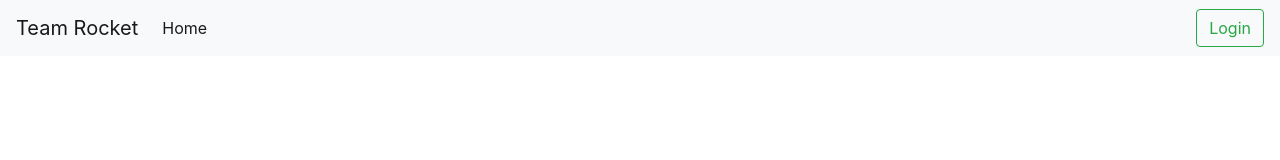
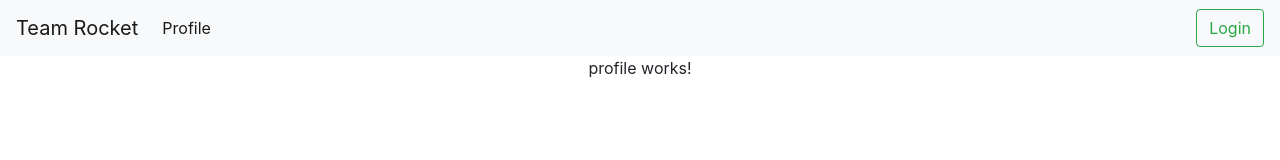
Before and after one commit to nickdstubbs/Team-Rocket, an Angular app in the folder team-rocket-frontend/: page /profile in a window 1280 px wide. Before the commit this address led to /. Shown: the top 160 px of the page. Built offline with nearby package versions, Linux system fonts and the light colour scheme.

Commit message:
Some more work on the nav bar

```diff
--- a/team-rocket-frontend/src/app/app.component.html
+++ b/team-rocket-frontend/src/app/app.component.html
@@ -1,5 +1,22 @@
 <!--The content below is only a placeholder and can be replaced.-->
 <div style="text-align:center">
-  <app-nav></app-nav>
+  <nav class="navbar navbar-expand-lg navbar-light bg-light">
+    <a class="navbar-brand" routerLink="/">{{title}}</a>
+    <button class="navbar-toggler" type="button" data-toggle="collapse" data-target="#navbarSupportedContent" aria-controls="navbarSupportedContent"
+      aria-expanded="false" aria-label="Toggle navigation">
+      <span class="navbar-toggler-icon"></span>
+    </button>
+
+    <div class="collapse navbar-collapse" id="navbarSupportedContent">
+      <ul class="navbar-nav mr-auto">
+        <li class="nav-item active">
+          <a class="nav-link" routerLink="/profile">Profile</a>
+        </li>
+      </ul>
+      <form class="form-inline my-2 my-lg-0">
+        <button class="btn btn-outline-success my-2 my-sm-0" type="submit">Login</button>
+      </form>
+    </div>
+  </nav>
   <router-outlet></router-outlet>
 </div>
--- a/team-rocket-frontend/src/app/app.module.ts
+++ b/team-rocket-frontend/src/app/app.module.ts
@@ -3,14 +3,14 @@ import { NgModule } from '@angular/core';
 import { RoutingModule } from  './routing/routing.module';
 
 import { AppComponent } from './app.component';
-import { NavComponent } from './components/nav/nav.component';
 import { HomeComponent } from './components/home/home.component';
+import { ProfileComponent } from './components/profile/profile.component';
 
 @NgModule({
   declarations: [
     AppComponent,
-    NavComponent,
-    HomeComponent
+    HomeComponent,
+    ProfileComponent
   ],
   imports: [
     BrowserModule,
--- a/team-rocket-frontend/src/app/components/nav/nav.component.html
+++ /dev/null
@@ -1,17 +0,0 @@
-<nav class="navbar navbar-expand-lg navbar-light bg-light">
-    <a class="navbar-brand" routerLink="/home">{{title}}</a>
-    <button class="navbar-toggler" type="button" data-toggle="collapse" data-target="#navbarSupportedContent" aria-controls="navbarSupportedContent" aria-expanded="false" aria-label="Toggle navigation">
-      <span class="navbar-toggler-icon"></span>
-    </button>
-
-    <div class="collapse navbar-collapse" id="navbarSupportedContent">
-      <ul class="navbar-nav mr-auto">
-        <li class="nav-item active">
-          <a class="nav-link" routerLink="/home">Home <span class="sr-only">(current)</span></a>
-        </li>
-      </ul>
-      <form class="form-inline my-2 my-lg-0">
-        <button class="btn btn-outline-success my-2 my-sm-0" type="submit">Login</button>
-      </form>
-    </div>
-  </nav>
--- a/team-rocket-frontend/src/app/components/nav/nav.component.ts
+++ /dev/null
@@ -1,16 +0,0 @@
-import { Component, OnInit } from '@angular/core';
-
-@Component({
-  selector: 'app-nav',
-  templateUrl: './nav.component.html',
-  styleUrls: ['./nav.component.css']
-})
-export class NavComponent implements OnInit {
-  title = 'Team Rocket';
-
-  constructor() { }
-
-  ngOnInit() {
-  }
-
-}
--- /dev/null
+++ b/team-rocket-frontend/src/app/components/profile/profile.component.html
@@ -0,0 +1,3 @@
+<p>
+  profile works!
+</p>
--- /dev/null
+++ b/team-rocket-frontend/src/app/components/profile/profile.component.ts
@@ -0,0 +1,15 @@
+import { Component, OnInit } from '@angular/core';
+
+@Component({
+  selector: 'app-profile',
+  templateUrl: './profile.component.html',
+  styleUrls: ['./profile.component.css']
+})
+export class ProfileComponent implements OnInit {
+
+  constructor() { }
+
+  ngOnInit() {
+  }
+
+}
--- a/team-rocket-frontend/src/index.html
+++ b/team-rocket-frontend/src/index.html
@@ -2,7 +2,7 @@
 <html lang="en">
 <head>
   <meta charset="utf-8">
-  <title>TeamRocketFrontend</title>
+  <title>Team Rocket</title>
   <base href="/">
 
   <meta name="viewport" content="width=device-width, initial-scale=1">
--- a/team-rocket-frontend/src/styles.css
+++ b/team-rocket-frontend/src/styles.css
@@ -1 +1,6 @@
 /* You can add global styles to this file, and also import other style files */
+:root {
+    --main-color : #ffffff;
+    --secondary-color : #292929;
+    --text-color : #ff4141;
+}
```
Also changed, not shown: team-rocket-frontend/src/app/routing/routing.module.ts (+14 -4 lines), team-rocket-frontend/src/app/components/profile/profile.component.css (added), 1 other file (tests, documents, lock files or other folders).
